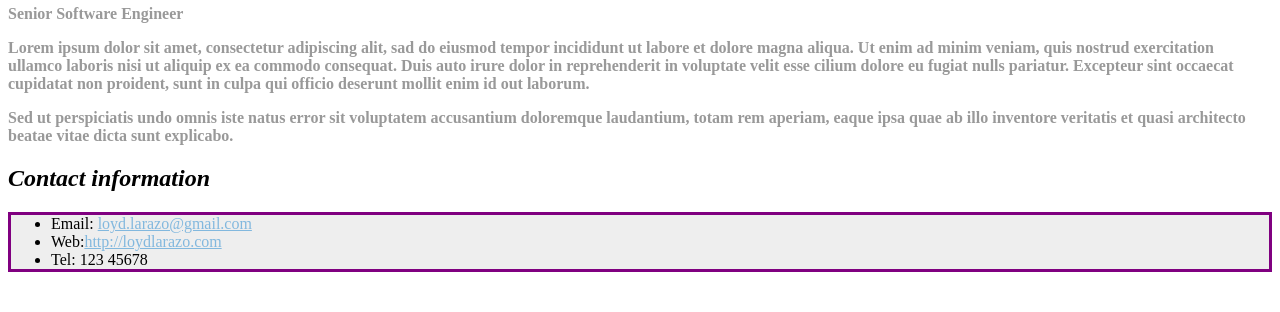
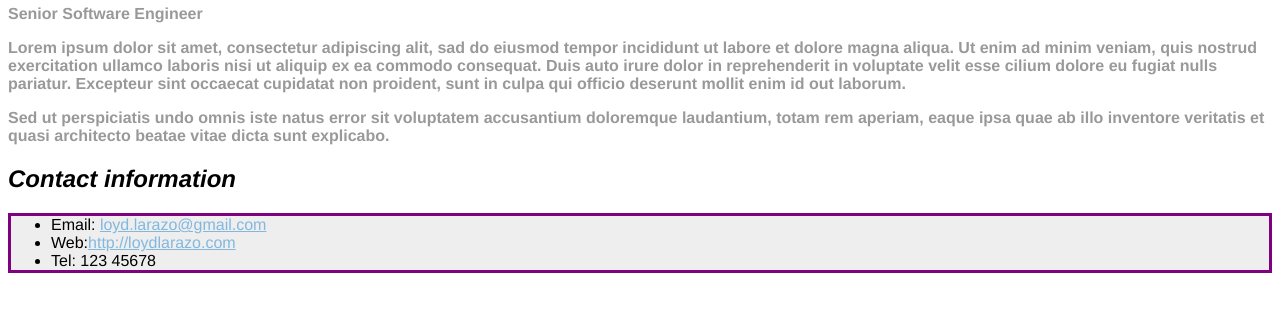
Before and after one commit to JaredGalzote/basicstyling-galzote, a plain HTML site: page index.html in a window 1280 px wide. Shown: the part 66-378 px from the top of the page. Drawn offline with Linux system fonts and the light colour scheme.

Commit message:
2 files modified

```diff
--- a/index.html
+++ b/index.html
@@ -22,8 +22,8 @@
 	<h2>Contact information</h2>
 
 	<ul>
-		<li>Email: <a href="loyd.larazo@gmail.com"> loyd.larazo@gmail.com</a></li>
-		<li>Web:<a href="http://loydlarazo.com">http://loydlarazo.com</a></li>
+		<li>Email: <a href="loyd.larazo@gmail.com"target="_blank"> loyd.larazo@gmail.com</a></li>
+		<li>Web:<a href="http://loydlarazo.com"target="_blank">http://loydlarazo.com</a></li>
 		<li>Tel: 123 45678</li>
 	</ul>
 </body>
--- a/styles.css
+++ b/styles.css
@@ -1,5 +1,5 @@
 body {
-  font: Helvetica;
+  font-family: Helvetica;
 }
 h1{
   color: #375e97;
@@ -22,6 +22,7 @@ ul{
   border-width: 5px;
   border: solid;
   border-color: purple;
+  padding-right: 5px;
 }
 a:link
 {
```
